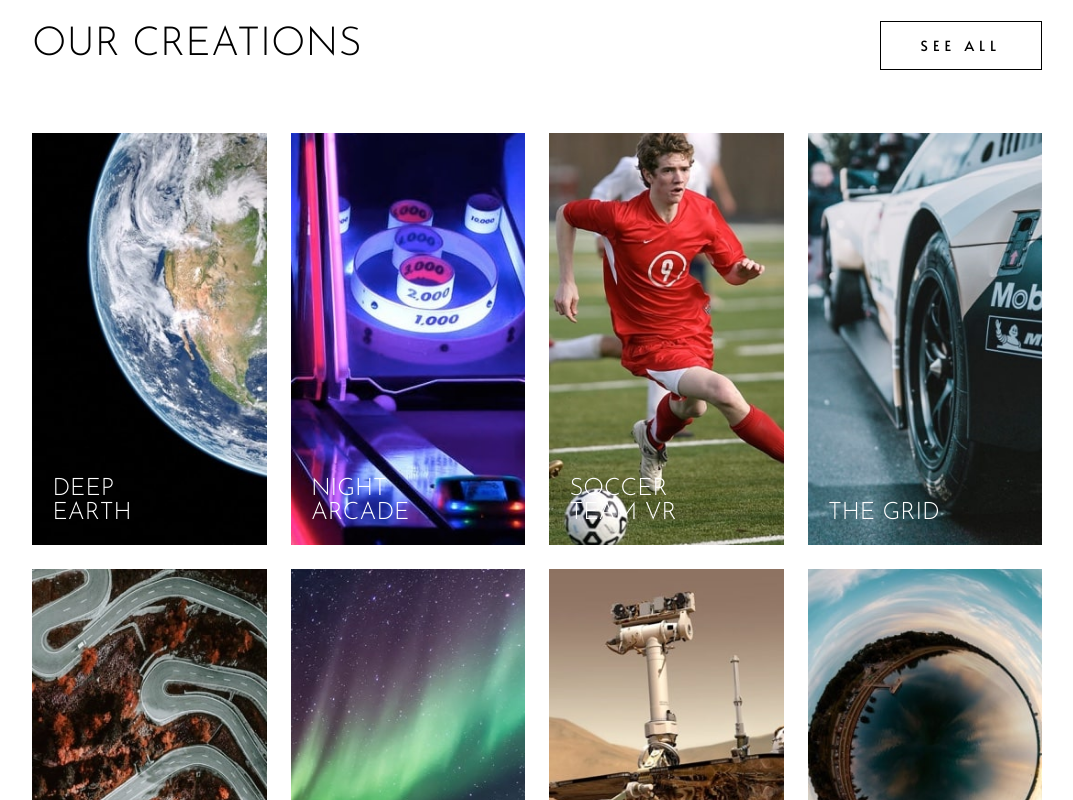
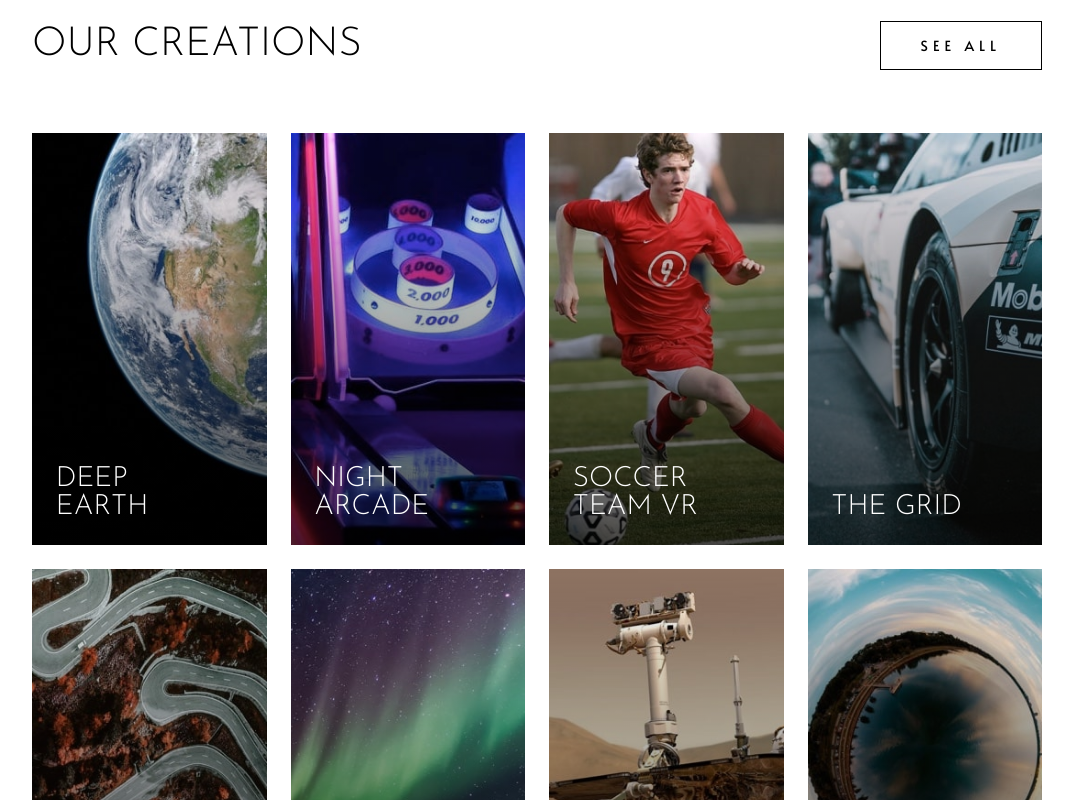
Before and after one commit to kalrog-dev/fem_loopstudios, a React (Vite) app: page / in a window 1280 px wide. Shown: the part 1300-2100 px from the top of the page, without its empty margins (103-1176 px from the left). Built offline with nearby package versions, Linux system fonts and the light colour scheme; the HTML template or start-up script is replaced by a standard one.

Commit message:
Add creations gradients and increase figcaption font-size

```diff
--- a/src/App.css
+++ b/src/App.css
@@ -114,11 +114,25 @@ h2 {
     font-weight: 400;
     text-transform: capitalize;
   }
+
+  .creations-grid-item figcaption {
+    font-size: 1.75rem;
+  }
 }
 
 @media (min-width: 992px) {
   h2 {
     font-size: 2.5rem;
+  }
+
+  .creations-grid-item figcaption {
+    font-size: 1.5rem;
+  }
+}
+
+@media (min-width: 1200px) {
+  .creations-grid-item figcaption {
+    font-size: 1.75rem;
   }
 }
 
@@ -130,4 +144,8 @@ h2 {
   h2 {
     font-size: 3.2rem;
   }
+
+  .creations-grid-item figcaption {
+    font-size: 2.05rem;
+  }
 }
--- a/src/components/Creations.css
+++ b/src/components/Creations.css
@@ -30,11 +30,18 @@
   object-fit: cover;
 }
 
+.gradient {
+  position: absolute;
+  inset: 0;
+  background: linear-gradient( to bottom, hsl(0, 0%, 0%, 0), hsl(0, 0%, 0%, 0.7) );
+  z-index: 1;
+}
+
 .creations-grid-item figcaption {
   position: absolute;
   bottom: 0.85em;
   left: 0.85em;
-  z-index: 1;
+  z-index: 2;
   color: #fff;
   width: 125px;
 }
@@ -42,6 +49,10 @@
 @media (min-width: 768px) {
   .creations-grid {
     grid-template-columns: repeat(3, 1fr);
+  }
+
+  .creations-grid-item figcaption {
+    width: 145px;
   }
 }
 
@@ -68,6 +79,10 @@
     grid-template-columns: repeat(4, 1fr);
     margin-block: 3.8em 0;
   }
+
+  .creations-grid-item figcaption {
+    width: 125px;
+  }
 }
 
 @media (min-width: 1200px) {
@@ -77,6 +92,10 @@
 
   .creations-grid {
     margin-block: 4.2em 0;
+  }
+
+  .creations-grid-item figcaption {
+    width: 145px;
   }
 }
 
@@ -88,4 +107,8 @@
   .creations-grid {
     margin-block: 5.35em 0;
   }
+
+  .creations-grid-item figcaption {
+    width: 170px;
+  }
 }
--- a/src/components/Creations.tsx
+++ b/src/components/Creations.tsx
@@ -15,6 +15,7 @@ export default function Creations() {
           return (
             <figure className='creations-grid-item' key={index}>
               <img src={isLargeScreen ? image.srcLg : image.srcSm} alt={image.desc} />
+              <div className="gradient"></div>
               <figcaption>{image.desc.toUpperCase()}</figcaption>
             </figure>
           )
```
